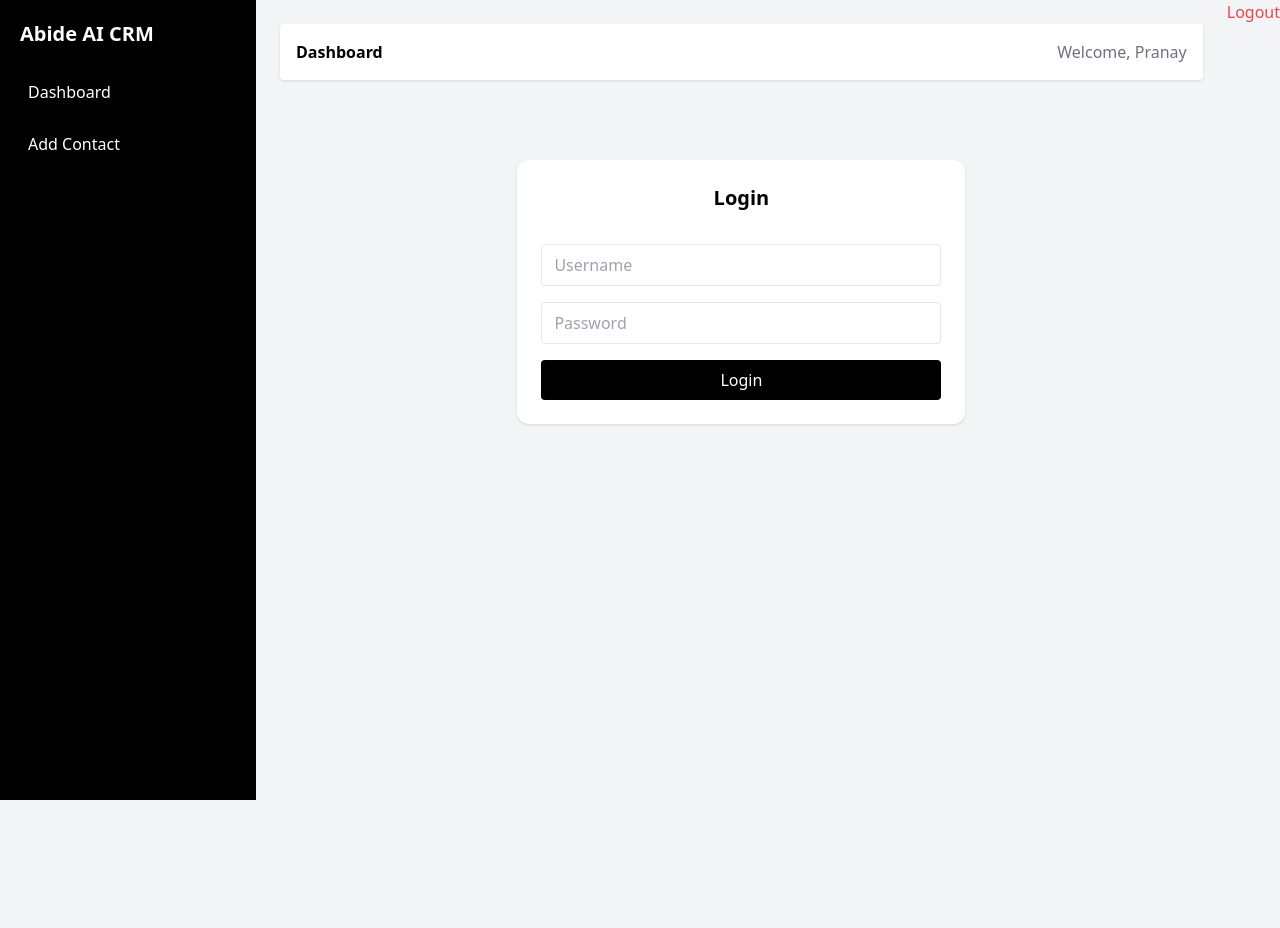
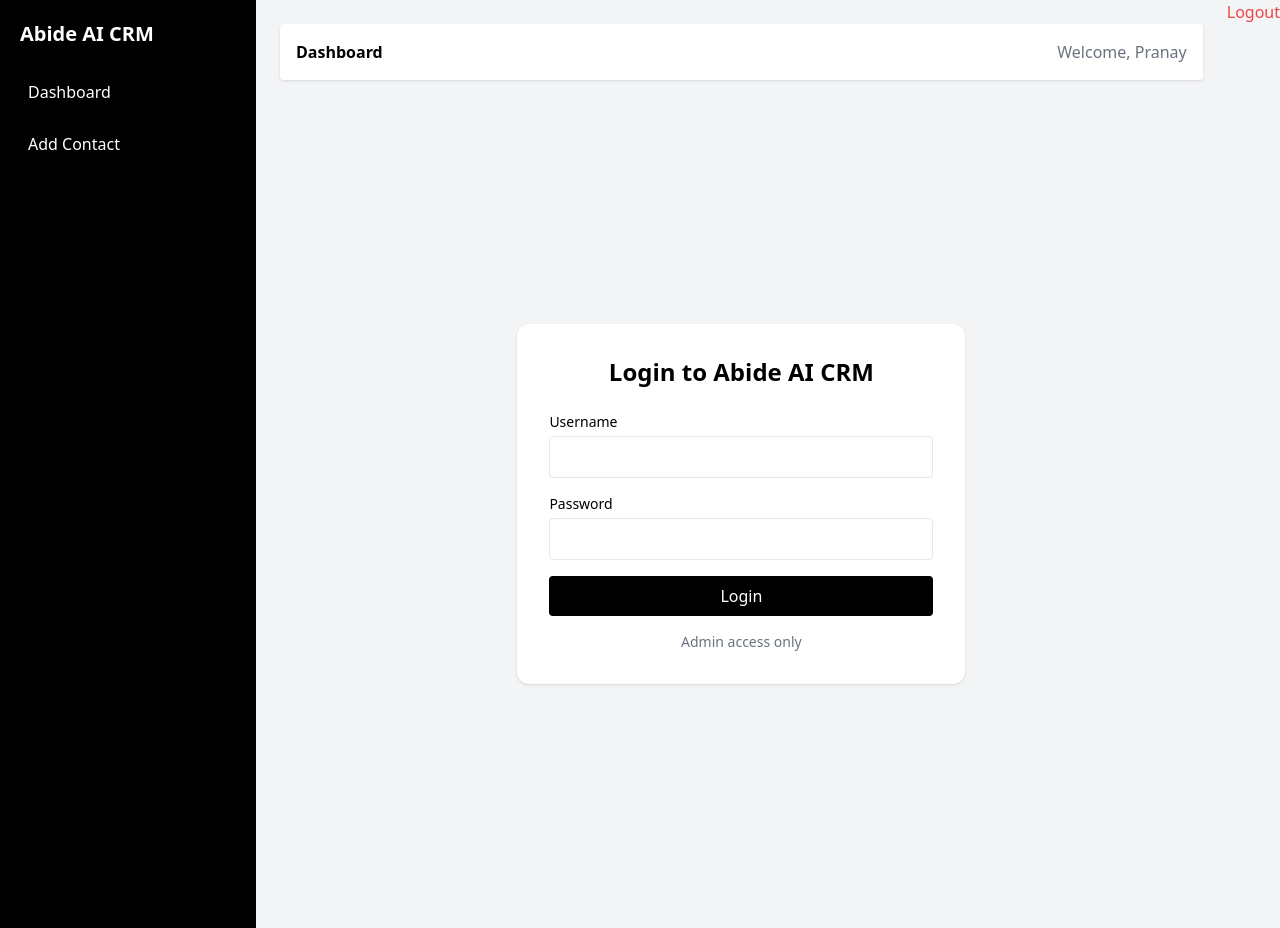
Before and after one commit to pranayraj1302/ai-crm, a Django app: page /accounts/login/ in a window 1280 px wide. Before the commit the page ends 800 px from the top, so only its background shows below. Run offline with Django 5.2, Linux system fonts and the light colour scheme; some libraries are stand-ins or nearby versions.

Commit message:
Add login page UI

```diff
--- a/templates/registration/login.html
+++ b/templates/registration/login.html
@@ -2,25 +2,49 @@
 
 {% block content %}
 
-<div class="max-w-md mx-auto mt-20 bg-white p-6 rounded-xl shadow">
+<div class="flex items-center justify-center min-h-screen bg-gray-100">
 
-    <h2 class="text-xl font-bold mb-4 text-center">Login</h2>
+    <div class="w-full max-w-md bg-white p-8 rounded-xl shadow">
+
+        <h2 class="text-2xl font-bold text-center mb-6">
+            Login to Abide AI CRM
+        </h2>
+
+        {% if form.errors %}
+            <p class="text-red-500 text-sm mb-4 text-center">
+                Invalid username or password
+            </p>
+        {% endif %}
 
         <form method="POST" class="space-y-4">
             {% csrf_token %}
 
-        <input type="text" name="username" placeholder="Username"
-               class="w-full border px-3 py-2 rounded">
+            <div>
+                <label class="block text-sm font-medium mb-1">Username</label>
+                <input type="text" name="username"
+                       class="w-full border px-3 py-2 rounded focus:outline-none focus:ring-2 focus:ring-blue-500"
+                       required>
+            </div>
 
-        <input type="password" name="password" placeholder="Password"
-               class="w-full border px-3 py-2 rounded">
+            <div>
+                <label class="block text-sm font-medium mb-1">Password</label>
+                <input type="password" name="password"
+                       class="w-full border px-3 py-2 rounded focus:outline-none focus:ring-2 focus:ring-blue-500"
+                       required>
+            </div>
 
             <button type="submit"
-                class="w-full bg-black text-white py-2 rounded">
+                    class="w-full bg-black text-white py-2 rounded hover:bg-gray-800 transition">
                 Login
             </button>
         </form>
 
+        <p class="text-center text-sm text-gray-500 mt-4">
+            Admin access only
+        </p>
+
+    </div>
+
 </div>
 
 {% endblock %}
```
Lines whose indentation alone changed are shown as unchanged.
